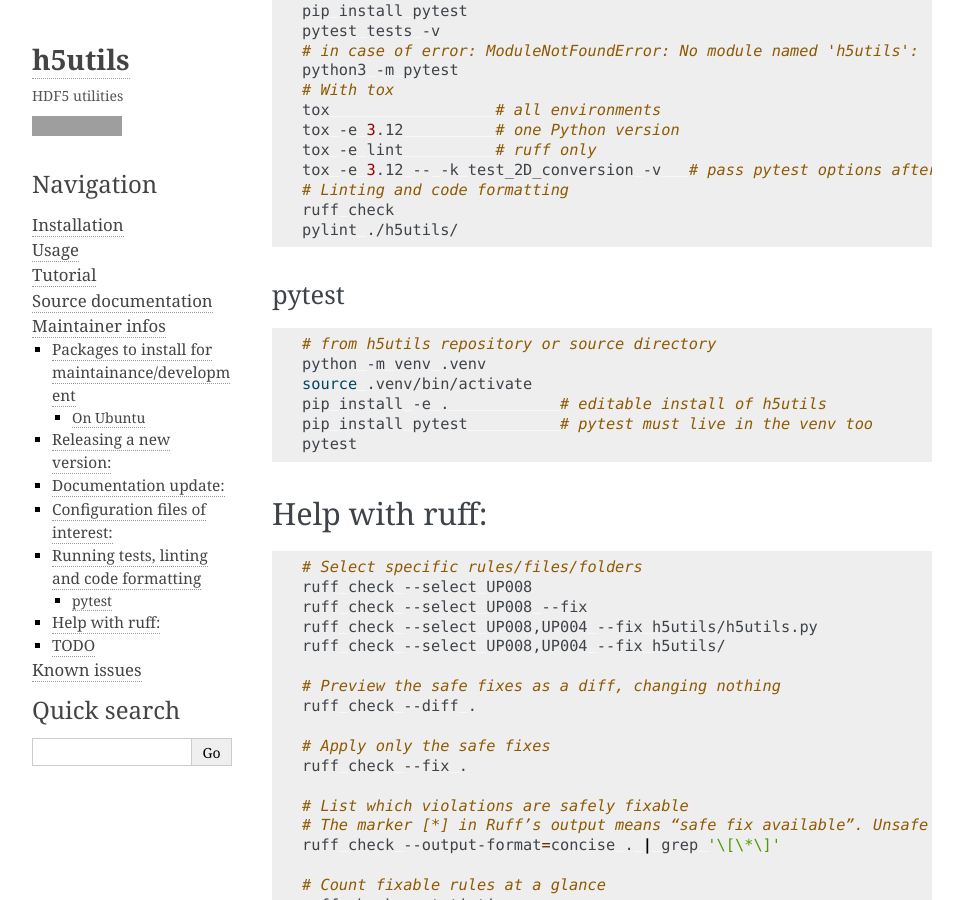
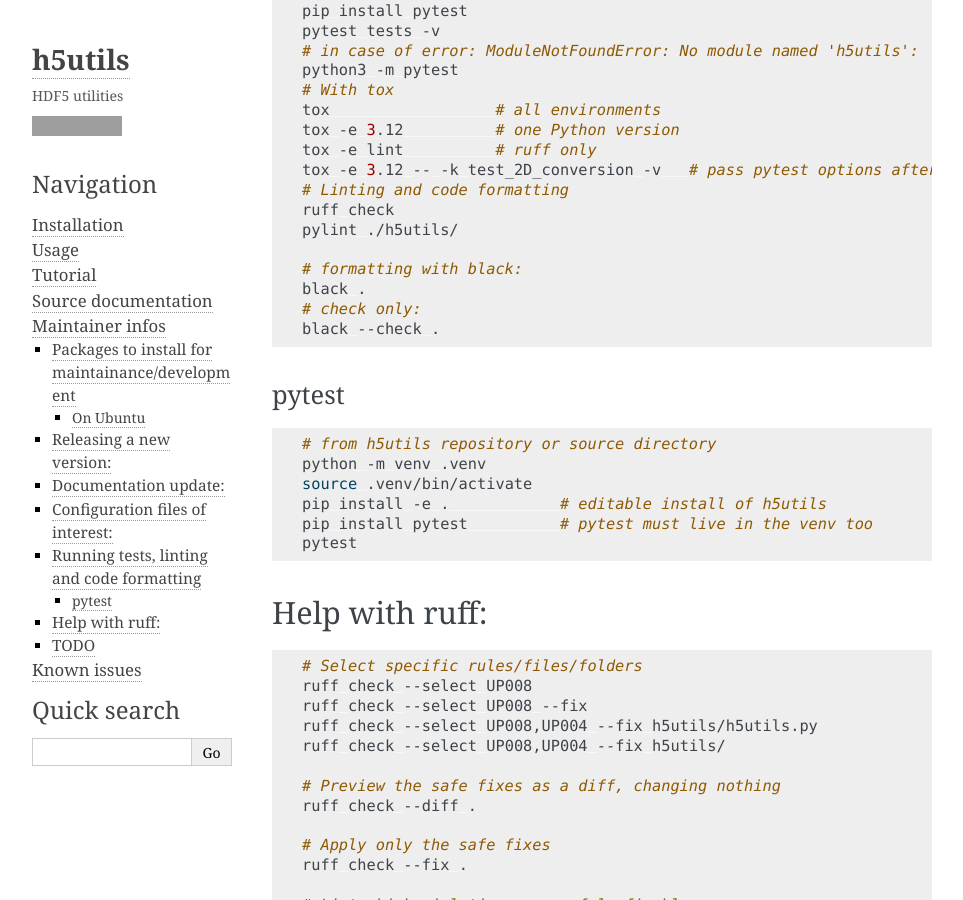
Before and after one commit to mtav/h5utils, a Sphinx documentation site: the page built from docs/maintenance.rst, in a window 1280 px wide and 900 px high, scrolled down 1475 px. Shown: the whole window, without its empty margins (148-1111 px from the left). Built offline with Sphinx 7.4.7, drawn with Linux system fonts in a browser that asks for light colours; grey boxes are pictures that could not be loaded.

Commit message:
black formatting

```diff
--- a/docs/maintenance.rst
+++ b/docs/maintenance.rst
@@ -81,6 +81,11 @@ Running tests, linting and code formatting
         ruff check
         pylint ./h5utils/
 
+        # formatting with black:
+        black .
+        # check only:
+        black --check .
+
 pytest
 ------
 .. code:: bash
```
Also changed, not shown: 1 other file.
